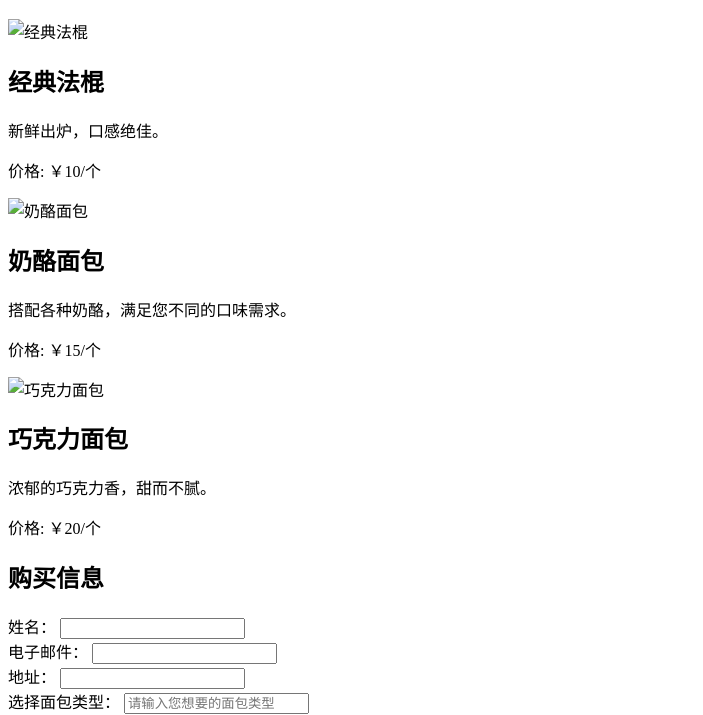
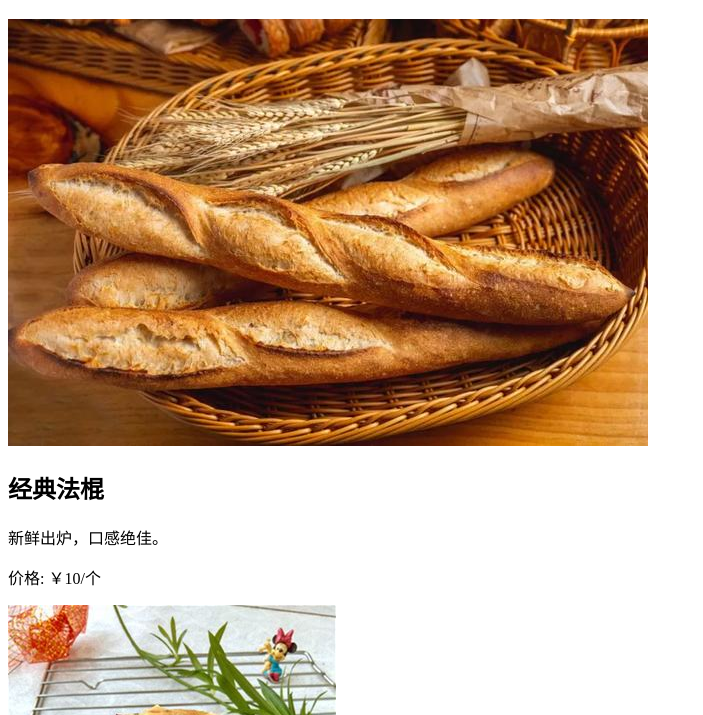
Before and after one commit to wjg-666/textweb, a plain HTML site: page index.html in a window 1280 px wide. Shown: the part 70-785 px from the top of the page, without its empty margins (0-703 px from the left). Drawn offline with Linux system fonts and the light colour scheme.

Commit message:
Update index.html

```diff
--- a/index.html
+++ b/index.html
@@ -9,19 +9,19 @@
 <div class="container">
     <h1>欢迎来到面包商城</h1>
     <div class="product">
-        <img src="面包图片/法棍.jpg" alt="经典法棍">
+        <img src="textweb/法棍.jpg" alt="经典法棍">
         <h2>经典法棍</h2>
         <p>新鲜出炉，口感绝佳。</p>
         <p>价格: ￥10/个</p>
 </div>
     <div class="product">
-        <img src="面包图片/奶酪面包.jpg" alt="奶酪面包">
+        <img src="textweb/奶酪面包.jpg" alt="奶酪面包">
         <h2>奶酪面包</h2>
         <p>搭配各种奶酪，满足您不同的口味需求。</p>
         <p>价格: ￥15/个</p>
     </div>
     <div class="product">
-        <img src="面包图片/巧克力面包.jpg" alt="巧克力面包">
+        <img src="textweb/巧克力面包.jpg" alt="巧克力面包">
         <h2>巧克力面包</h2>
         <p>浓郁的巧克力香，甜而不腻。</p>
         <p>价格: ￥20/个</p>
```
